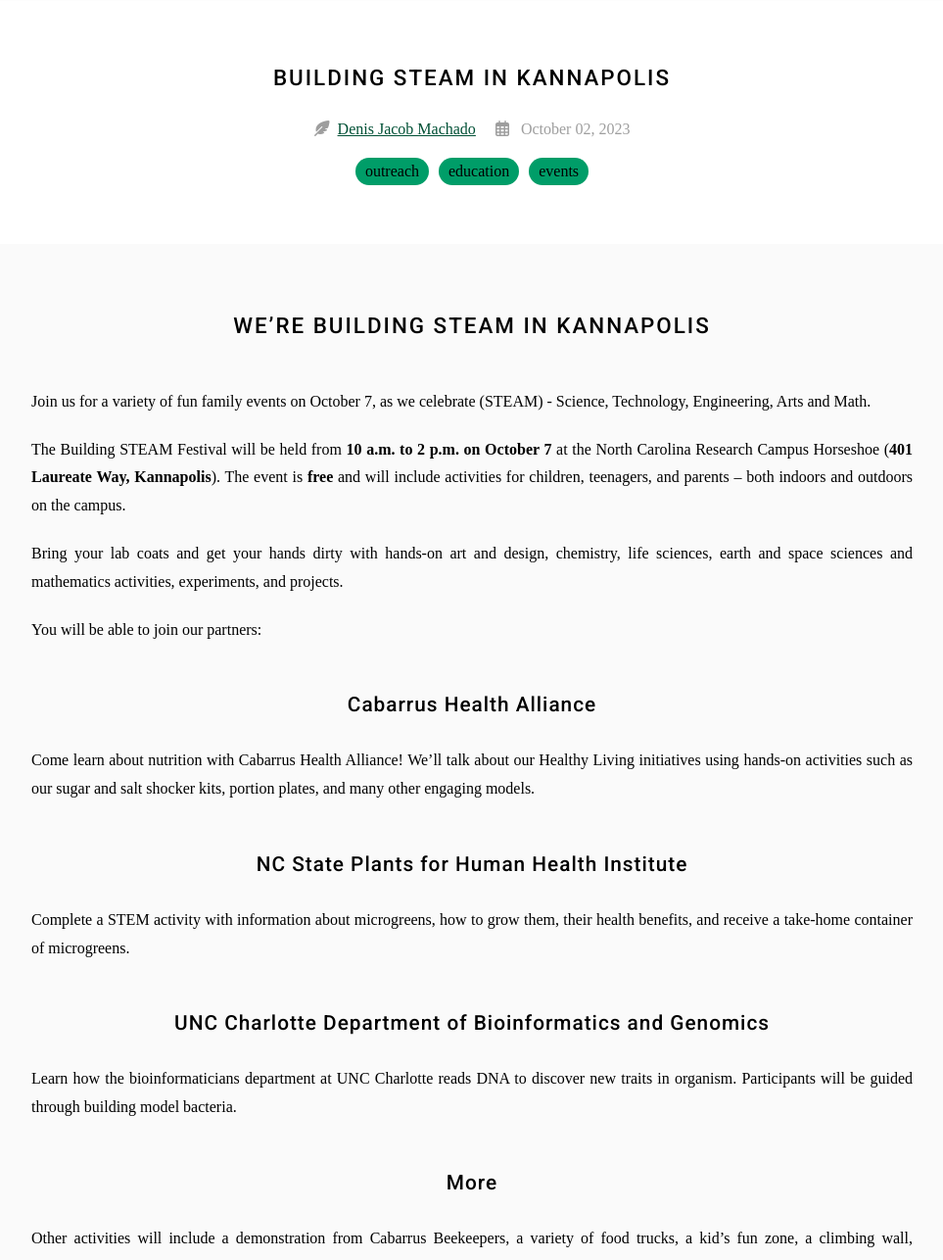
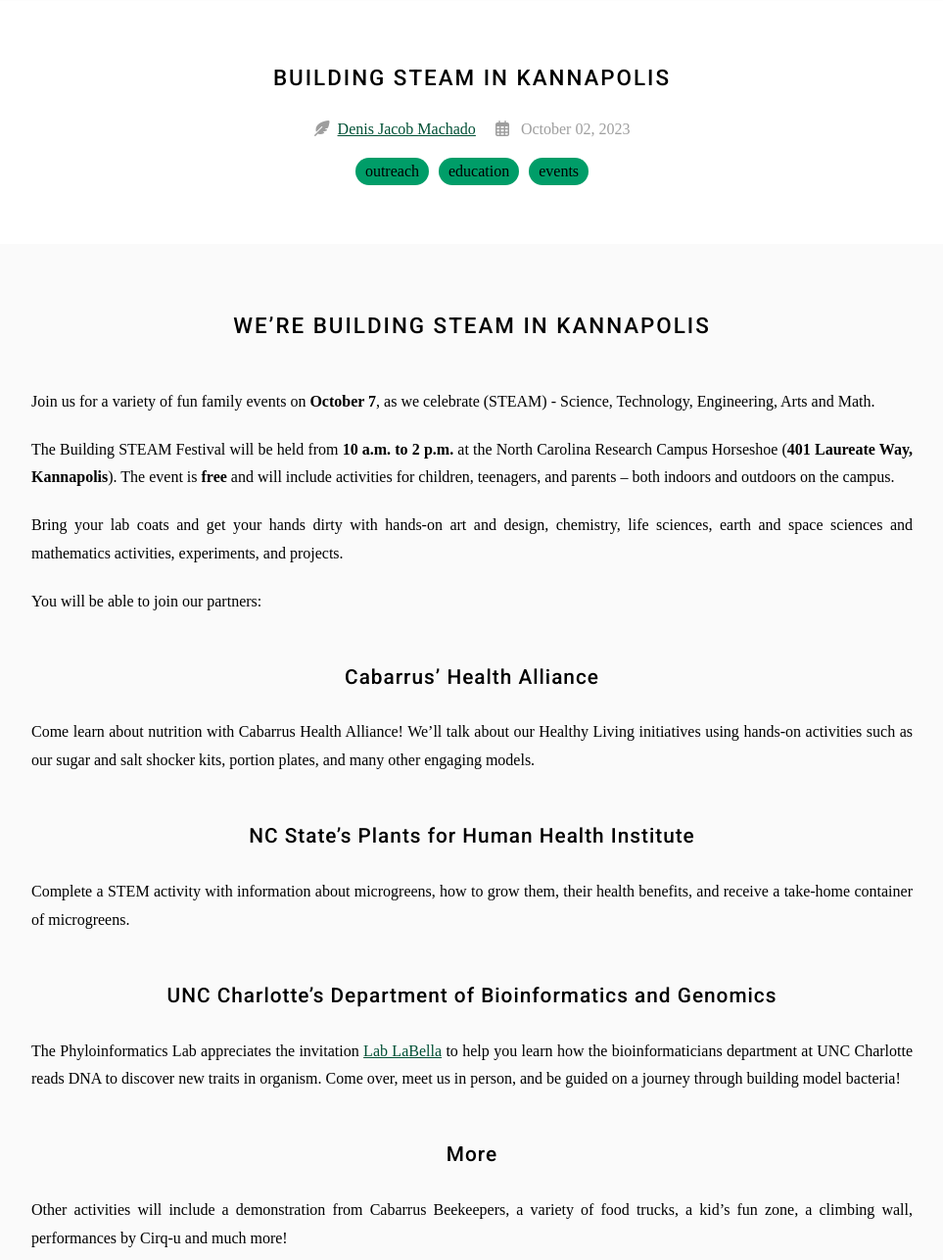
Before and after one commit to machadodj/machadodj.github.io, a Jekyll site: the page built from _posts/2023-10-02-Kannapolis.md, in a window 1280 px wide and 1400 px high, cut to the strip 114-1400 px from the top of the window. Shown: the whole strip at 98% size, without its empty margins (158-1121 px from the left). Built offline with Jekyll 4.4.1, drawn with Linux system fonts in a browser that asks for light colours; nearby versions of some CDN libraries; some web fonts are replaced.

Commit message:
Update 2023-10-02-Kannapolis.md

```diff
--- a/_posts/2023-10-02-Kannapolis.md
+++ b/_posts/2023-10-02-Kannapolis.md
@@ -10,27 +10,27 @@
 
 # We’re Building STEAM In Kannapolis
 
-Join us for a variety of fun family events on October 7, as we celebrate (STEAM) - Science, Technology, Engineering, Arts and Math.
+Join us for a variety of fun family events on **October 7**, as we celebrate (STEAM) - Science, Technology, Engineering, Arts and Math.
 
-The Building STEAM Festival will be held from **10 a.m. to 2 p.m. on October 7** at the North Carolina Research Campus Horseshoe (**401 Laureate Way, Kannapolis**). The event is **free** and will include activities for children, teenagers, and parents – both indoors and outdoors on the campus.
+The Building STEAM Festival will be held from **10 a.m. to 2 p.m.** at the North Carolina Research Campus Horseshoe (**401 Laureate Way, Kannapolis**). The event is **free** and will include activities for children, teenagers, and parents – both indoors and outdoors on the campus.
 
 Bring your lab coats and get your hands dirty with hands-on art and design, chemistry, life sciences, earth and space sciences and mathematics activities, experiments, and projects.
 
 You will be able to join our partners:
 
-## Cabarrus Health Alliance
+## Cabarrus' Health Alliance
 
 Come learn about nutrition with Cabarrus Health Alliance! We'll talk about our Healthy Living initiatives using hands-on activities such as our sugar and salt shocker kits, portion plates, and many other engaging models.
 
 
-## NC State Plants for Human Health Institute
+## NC State's Plants for Human Health Institute
 
 Complete a STEM activity with information about microgreens, how to grow them, their health benefits, and receive a take-home container of microgreens.
 
 
-## UNC Charlotte Department of Bioinformatics and Genomics
+## UNC Charlotte's Department of Bioinformatics and Genomics
 
-Learn how the bioinformaticians department at UNC Charlotte reads DNA to discover new traits in organism. Participants will be guided through building model bacteria.
+The Phyloinformatics Lab appreciates the invitation [Lab LaBella](https://www.lablabella.com/) to help you learn how the bioinformaticians department at UNC Charlotte reads DNA to discover new traits in organism. Come over, meet us in person, and be guided on a journey through building model bacteria!
 
 ## More
 
```
